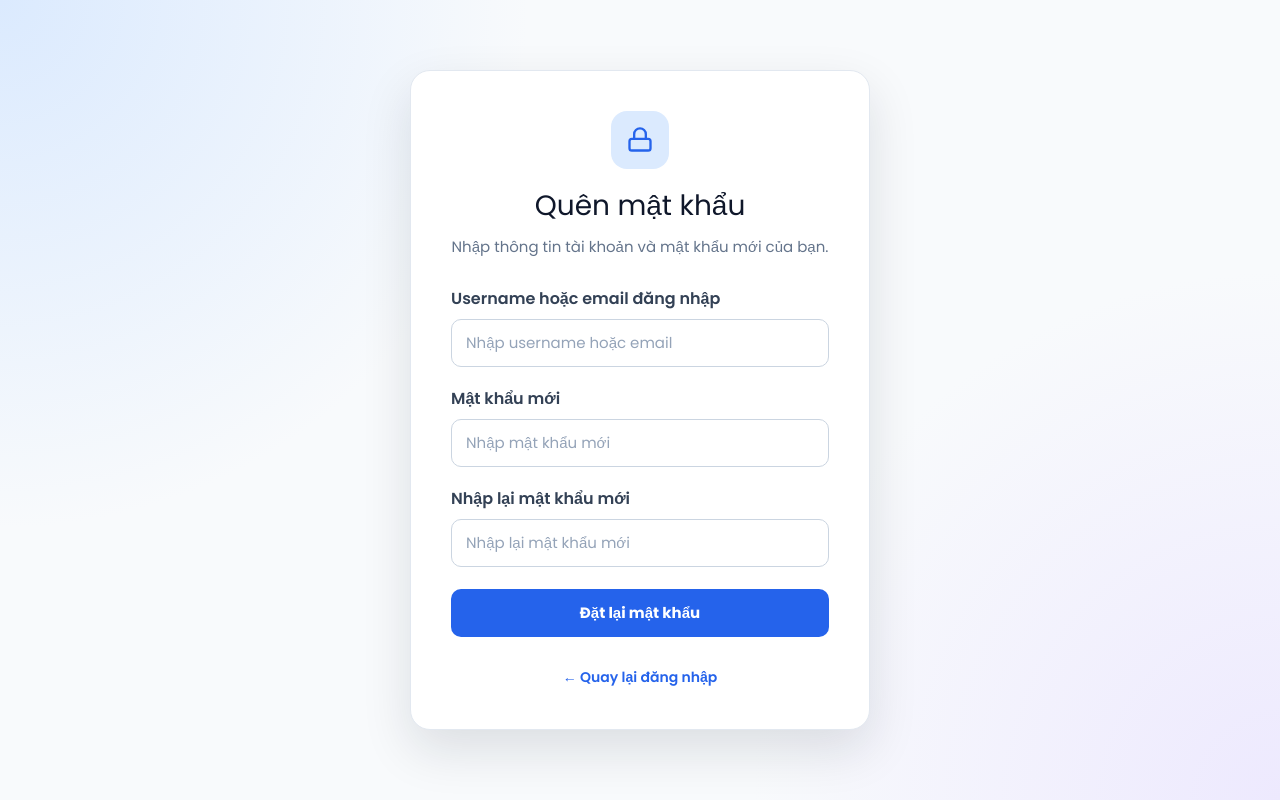
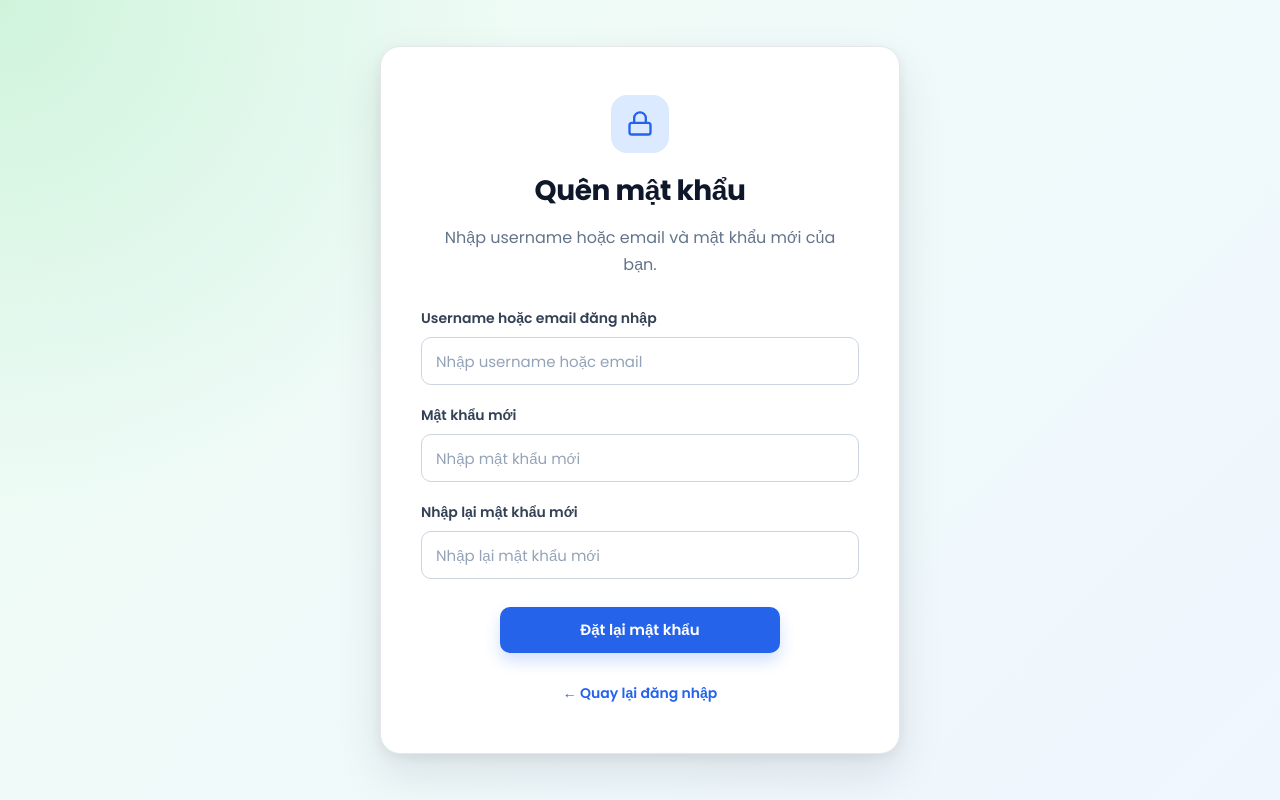
Before and after one commit to kiethuynh2k1yet/project-asm-frontend, a Next.js app: page /forgot-password in a window 1280 px wide. Built offline with nearby package versions, Linux system fonts and the light colour scheme.

Commit message:
add forgotpassword check 2password

```diff
--- a/features/auth/components/ForgotPassword/ForgotPassword.styles.ts
+++ b/features/auth/components/ForgotPassword/ForgotPassword.styles.ts
@@ -6,28 +6,30 @@ export const PageWrapper = styled.main`
   align-items: center;
   justify-content: center;
   padding: 24px;
-  user-select: none;
+  box-sizing: border-box;
   background:
-    radial-gradient(circle at top left, #dbeafe 0%, transparent 35%),
-    radial-gradient(circle at bottom right, #ede9fe 0%, transparent 35%),
-    #f8fafc;
-
-  @media (max-width: 480px) {
-    padding: 16px;
-  }
+    radial-gradient(
+      circle at top left,
+      rgba(34, 197, 94, 0.16),
+      transparent 35%
+    ),
+    linear-gradient(135deg, #f0fdf4 0%, #eff6ff 100%);
 `;
 
 export const Card = styled.section`
   width: 100%;
-  max-width: 460px;
-  padding: 40px;
-  border: 1px solid #e2e8f0;
+  max-width: 520px;
+  padding: 48px 40px;
+  box-sizing: border-box;
+  background: #ffffff;
+  border: 1px solid #e5e7eb;
   border-radius: 20px;
-  background: #ffffff;
-  box-shadow: 0 20px 50px rgba(15, 23, 42, 0.12);
+  box-shadow:
+    0 20px 45px rgba(15, 23, 42, 0.1),
+    0 4px 12px rgba(15, 23, 42, 0.06);
 
   @media (max-width: 480px) {
-    padding: 28px 22px;
+    padding: 36px 24px;
     border-radius: 16px;
   }
 `;
@@ -39,8 +41,14 @@ export const IconWrapper = styled.div`
   place-items: center;
   margin: 0 auto 20px;
   border-radius: 16px;
+
   color: #2563eb;
   background: #dbeafe;
+
+  svg {
+    width: 28px;
+    height: 28px;
+  }
 `;
 
 export const Heading = styled.div`
@@ -51,7 +59,9 @@ export const Title = styled.h1`
   margin: 0;
   color: #0f172a;
   font-size: 28px;
-  line-height: 1.2;
+  font-weight: 700;
+  line-height: 1.25;
+  letter-spacing: -0.4px;
 
   @media (max-width: 480px) {
     font-size: 24px;
@@ -59,14 +69,23 @@ export const Title = styled.h1`
 `;
 
 export const Description = styled.p`
-  margin: 12px 0 0;
+  max-width: 410px;
+  margin: 16px auto 30px;
   color: #64748b;
-  font-size: 15px;
-  line-height: 1.6;
+  font-size: 16px;
+  line-height: 1.7;
+  text-align: center;
 
   strong {
     color: #0f172a;
-    overflow-wrap: anywhere;
+    font-weight: 700;
+    word-break: break-word;
+  }
+
+  @media (max-width: 480px) {
+    margin: 14px auto 26px;
+    font-size: 14px;
+    line-height: 1.6;
   }
 `;
 
@@ -79,11 +98,15 @@ export const FormGroup = styled.div`
   flex-direction: column;
   gap: 8px;
   margin-top: 20px;
+
+  &:first-child {
+    margin-top: 0;
+  }
 `;
 
 export const Label = styled.label`
   color: #334155;
-  font-size: 16px;
+  font-size: 14px;
   font-weight: 600;
 `;
 
@@ -91,17 +114,26 @@ export const Input = styled.input`
   width: 100%;
   height: 48px;
   padding: 0 14px;
+  box-sizing: border-box;
+
+  color: #0f172a;
+  font-size: 15px;
+
+  background: #ffffff;
   border: 1px solid #cbd5e1;
   border-radius: 10px;
   outline: none;
-  color: #0f172a;
-  font-size: 15px;
+
   transition:
-    border-color 0.2s,
-    box-shadow 0.2s;
+    border-color 0.2s ease,
+    box-shadow 0.2s ease;
 
   &::placeholder {
     color: #94a3b8;
+  }
+
+  &:hover {
+    border-color: #94a3b8;
   }
 
   &:focus {
@@ -114,81 +146,150 @@ export const Input = styled.input`
   }
 
   &[aria-invalid="true"]:focus {
+    border-color: #dc2626;
     box-shadow: 0 0 0 4px rgba(220, 38, 38, 0.12);
   }
 `;
 
 export const ErrorMessage = styled.p`
-  margin-top: 10px;
+  margin: 0;
   padding: 10px 12px;
+
+  color: #b91c1c;
+  font-size: 13px;
+  line-height: 1.5;
+
+  background: #fef2f2;
+  border: 1px solid #fecaca;
   border-radius: 8px;
-  color: red;
-  font-size: 13px;
-  background-color: #eef2ff;
 `;
 
 export const PrimaryButton = styled.button`
+  display: flex;
+  align-items: center;
+  justify-content: center;
+
   width: 100%;
-  height: 48px;
-  margin-top: 22px;
+  max-width: 280px;
+  min-height: 46px;
+  margin: 28px auto 0;
+  padding: 12px 20px;
+  box-sizing: border-box;
+
+  color: #ffffff;
+  font-size: 15px;
+  font-weight: 600;
+  line-height: 1.2;
+  text-decoration: none;
+
+  background: #2563eb;
   border: none;
   border-radius: 10px;
+  box-shadow: 0 8px 16px rgba(37, 99, 235, 0.2);
   cursor: pointer;
-  color: #ffffff;
-  background: #2563eb;
-  font-size: 15px;
-  font-weight: 700;
+
   transition:
-    background 0.2s,
-    opacity 0.2s,
-    transform 0.2s;
+    background-color 0.2s ease,
+    transform 0.2s ease,
+    box-shadow 0.2s ease;
 
   &:hover:not(:disabled) {
     background: #1d4ed8;
-    transform: translateY(-1px);
+    transform: translateY(-2px);
+    box-shadow: 0 12px 22px rgba(37, 99, 235, 0.28);
+  }
+
+  &:active:not(:disabled) {
+    transform: translateY(0);
+  }
+
+  &:focus-visible {
+    outline: 3px solid rgba(59, 130, 246, 0.35);
+    outline-offset: 3px;
   }
 
   &:disabled {
+    background: #93c5fd;
     cursor: not-allowed;
-    opacity: 0.7;
+    box-shadow: none;
+  }
+
+  @media (max-width: 480px) {
+    max-width: 100%;
   }
 `;
 
 export const SuccessContent = styled.div`
+  display: flex;
+  flex-direction: column;
+  align-items: center;
   text-align: center;
 `;
 
 export const SuccessIcon = styled.div`
-  width: 58px;
-  height: 58px;
-  display: grid;
-  place-items: center;
-  margin: 0 auto 20px;
+  width: 76px;
+  height: 76px;
+  display: flex;
+  align-items: center;
+  justify-content: center;
+  margin-bottom: 24px;
+
+  color: #ffffff;
+  font-size: 42px;
+  font-weight: 700;
+  line-height: 1;
+
+  background: linear-gradient(135deg, #22c55e, #16a34a);
   border-radius: 50%;
-  color: #15803d;
-  background: #dcfce7;
-  font-size: 28px;
-  font-weight: 700;
+  box-shadow: 0 10px 24px rgba(34, 197, 94, 0.3);
+
+  @media (max-width: 480px) {
+    width: 64px;
+    height: 64px;
+    margin-bottom: 20px;
+    font-size: 34px;
+  }
 `;
 
 export const SecondaryButton = styled.button`
   width: 100%;
   height: 48px;
-  margin-top: 22px;
+  margin-top: 14px;
+  padding: 0 16px;
+
+  color: #334155;
+  font-size: 15px;
+  font-weight: 600;
+
+  background: #ffffff;
   border: 1px solid #cbd5e1;
   border-radius: 10px;
   cursor: pointer;
-  color: #334155;
-  background: #ffffff;
-  font-size: 15px;
-  font-weight: 700;
+
   transition:
-    background 0.2s,
-    transform 0.2s;
+    background-color 0.2s ease,
+    border-color 0.2s ease,
+    transform 0.2s ease;
 
-  &:hover {
+  &:hover:not(:disabled) {
     background: #f8fafc;
+    border-color: #94a3b8;
     transform: translateY(-1px);
+  }
+
+  &:active:not(:disabled) {
+    transform: translateY(0);
+  }
+
+  &:focus-visible {
+    outline: 3px solid rgba(37, 99, 235, 0.2);
+    outline-offset: 3px;
+  }
+
+  &:disabled {
+    color: #94a3b8;
+    background: #f8fafc;
+    cursor: not-allowed;
   }
 `;
 
@@ -204,6 +305,13 @@ export const Footer = styled.div`
   }
 
   a:hover {
+    color: #1d4ed8;
     text-decoration: underline;
   }
+
+  a:focus-visible {
+    outline: 2px solid rgba(37, 99, 235, 0.3);
+    outline-offset: 3px;
+    border-radius: 4px;
+  }
 `;
--- a/features/auth/components/ForgotPassword/ForgotPassword.tsx
+++ b/features/auth/components/ForgotPassword/ForgotPassword.tsx
@@ -2,6 +2,7 @@
 
 import { useState } from "react";
 import Link from "next/link";
+
 import {
   Card,
   Description,
@@ -20,7 +21,7 @@ import {
   Title,
 } from "./ForgotPassword.styles";
 
-export default function ResetPasswordForm() {
+export default function ForgotPassword() {
   const [login, setLogin] = useState("");
   const [newPassword, setNewPassword] = useState("");
   const [confirmPassword, setConfirmPassword] = useState("");
@@ -28,7 +29,9 @@ export default function ResetPasswordForm() {
   const [isLoading, setIsLoading] = useState(false);
   const [isSuccess, setIsSuccess] = useState(false);
 
-  const handleSubmit = async (event: React.SubmitEvent<HTMLFormElement>) => {
+  const handleSubmit = async (
+    event: React.SubmitEvent<HTMLFormElement>,
+  ) => {
     event.preventDefault();
 
     setError("");
@@ -43,8 +46,8 @@ export default function ResetPasswordForm() {
       return;
     }
 
-    if (newPassword.length < 6) {
-      setError("Mật khẩu mới phải có ít nhất 6 ký tự.");
+    if (newPassword.length < 8) {
+      setError("Mật khẩu mới phải có ít nhất 8 ký tự.");
       return;
     }
 
@@ -61,29 +64,41 @@ export default function ResetPasswordForm() {
     try {
       setIsLoading(true);
 
-      // Thay bằng API backend thật khi bạn đã làm API.
-      //
-      // const response = await fetch("/api/auth/reset-password", {
-      //   method: "POST",
-      //   headers: {
-      //     "Content-Type": "application/json",
-      //   },
-      //   body: JSON.stringify({
-      //     login,
-      //     newPassword,
-      //     confirmPassword,
-      //   }),
-      // });
-      //
-      // if (!response.ok) {
-      //   throw new Error("Đổi mật khẩu thất bại");
-      // }
+      const response = await fetch(
+        "api/auth/forgot-password",
+        {
+          method: "POST",
+          headers: {
+            "Content-Type": "application/json",
+          },
+          body: JSON.stringify({
+            login: login.trim(),
+            newPassword,
+            confirmPassword,
+          }),
+        },
+      );
 
-      await new Promise((resolve) => setTimeout(resolve, 1000));
+      const data = await response.json();
+
+      if (!response.ok) {
+        const message = Array.isArray(data.message)
+          ? data.message[0]
+          : data.message;
+
+        throw new Error(
+          message ??
+            "Đặt lại mật khẩu thất bại. Vui lòng thử lại.",
+        );
+      }
 
       setIsSuccess(true);
-    } catch {
-      setError("Đổi mật khẩu thất bại. Vui lòng thử lại.");
+    } catch (error) {
+      setError(
+        error instanceof Error
+          ? error.message
+          : "Đặt lại mật khẩu thất bại. Vui lòng thử lại.",
+      );
     } finally {
       setIsLoading(false);
     }
@@ -99,8 +114,8 @@ export default function ResetPasswordForm() {
             <Title>Đặt lại mật khẩu thành công</Title>
 
             <Description>
-              Mật khẩu của tài khoản <strong>{login}</strong> đã được cập nhật.
-              Bạn có thể đăng nhập bằng mật khẩu mới.
+              Mật khẩu của tài khoản <strong>{login}</strong> đã được
+              cập nhật. Bạn có thể đăng nhập bằng mật khẩu mới.
             </Description>
 
             <PrimaryButton as={Link} href="/login">
@@ -135,13 +150,15 @@ export default function ResetPasswordForm() {
           <Title>Quên mật khẩu</Title>
 
           <Description>
-            Nhập thông tin tài khoản và mật khẩu mới của bạn.
+            Nhập username hoặc email và mật khẩu mới của bạn.
           </Description>
         </Heading>
 
         <Form onSubmit={handleSubmit} noValidate>
           <FormGroup>
-            <Label htmlFor="login">Username hoặc email đăng nhập</Label>
+            <Label htmlFor="login">
+              Username hoặc email đăng nhập
+            </Label>
 
             <Input
               id="login"
@@ -149,9 +166,12 @@ export default function ResetPasswordForm() {
               type="text"
               placeholder="Nhập username hoặc email"
               value={login}
-              onChange={(event) => setLogin(event.target.value)}
+              onChange={(event) =>
+                setLogin(event.target.value)
+              }
               autoComplete="username"
               aria-invalid={Boolean(error)}
+              disabled={isLoading}
             />
           </FormGroup>
 
@@ -164,14 +184,19 @@ export default function ResetPasswordForm() {
               type="password"
               placeholder="Nhập mật khẩu mới"
               value={newPassword}
-              onChange={(event) => setNewPassword(event.target.value)}
+              onChange={(event) =>
+                setNewPassword(event.target.value)
+              }
               autoComplete="new-password"
               aria-invalid={Boolean(error)}
+              disabled={isLoading}
             />
           </FormGroup>
 
           <FormGroup>
-            <Label htmlFor="confirmPassword">Nhập lại mật khẩu mới</Label>
+            <Label htmlFor="confirmPassword">
+              Nhập lại mật khẩu mới
+            </Label>
 
             <Input
               id="confirmPassword"
@@ -179,16 +204,25 @@ export default function ResetPasswordForm() {
               type="password"
               placeholder="Nhập lại mật khẩu mới"
               value={confirmPassword}
-              onChange={(event) => setConfirmPassword(event.target.value)}
+              onChange={(event) =>
+                setConfirmPassword(event.target.value)
+              }
               autoComplete="new-password"
               aria-invalid={Boolean(error)}
+              disabled={isLoading}
             />
           </FormGroup>
 
-          {error && <ErrorMessage>{error}</ErrorMessage>}
+          {error && (
+            <ErrorMessage role="alert">
+              {error}
+            </ErrorMessage>
+          )}
 
           <PrimaryButton type="submit" disabled={isLoading}>
-            {isLoading ? "Đang cập nhật..." : "Đặt lại mật khẩu"}
+            {isLoading
+              ? "Đang cập nhật..."
+              : "Đặt lại mật khẩu"}
           </PrimaryButton>
         </Form>
 
```
Also changed, not shown: app/api/auth/forgot-password/route.ts (added, +72 -0 lines), 1 other file (tests, documents, lock files or other folders).
